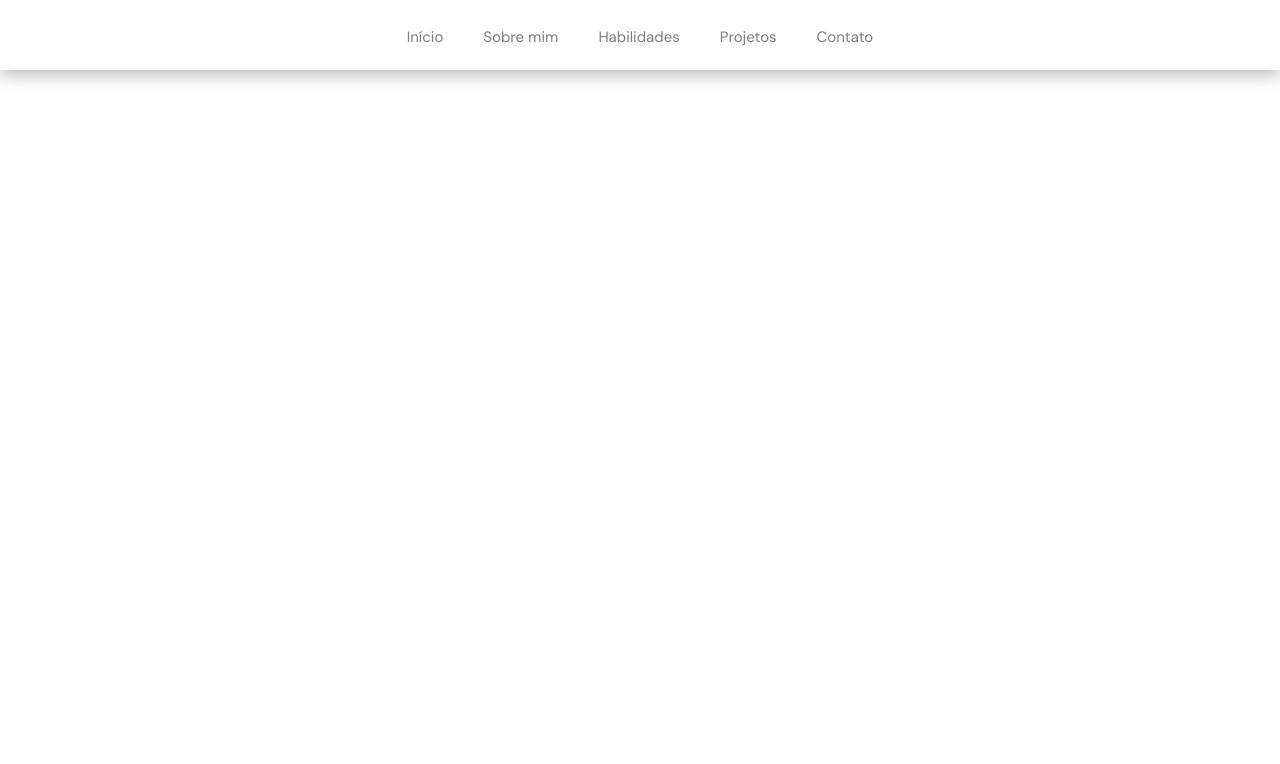
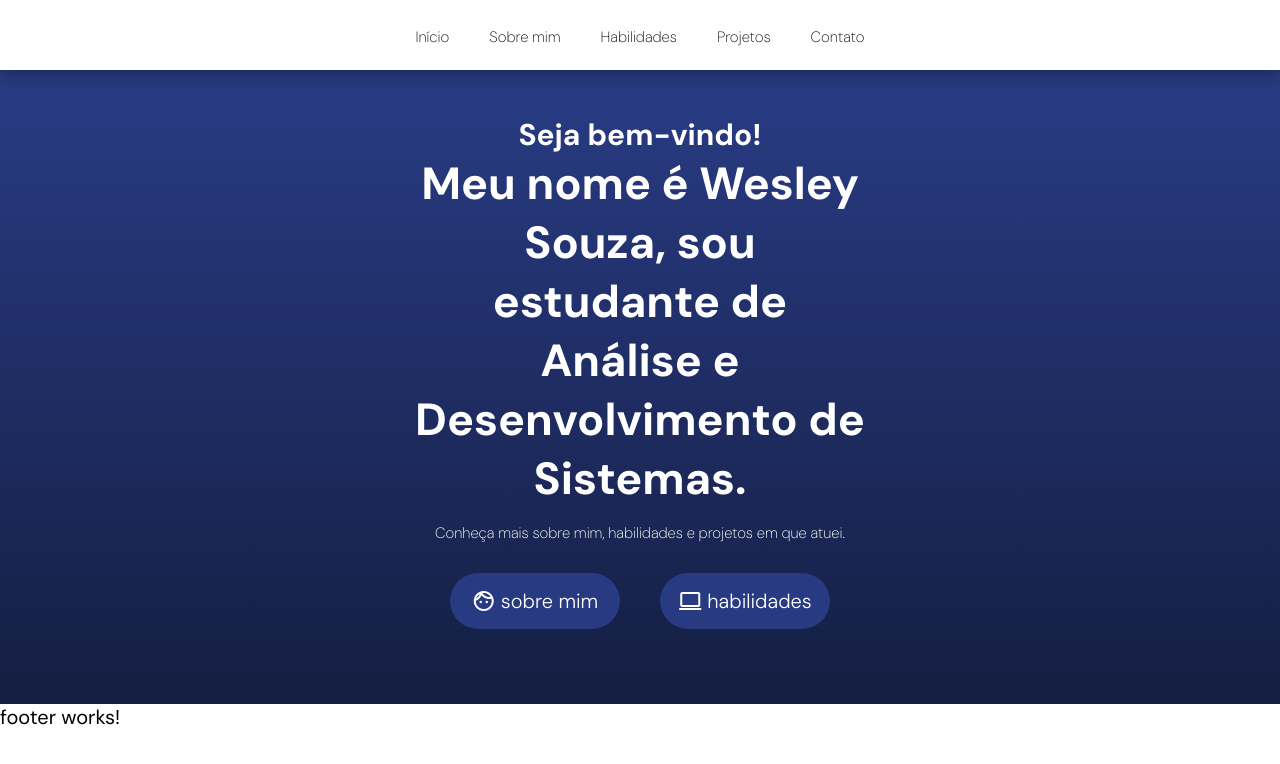
Before and after one commit to wesleysouzadev1/meu-portifolio, an Angular app: page / in a window 1280 px wide. Shown: the top 764 px of the page. Built offline with nearby package versions, Linux system fonts and the light colour scheme.

Commit message:
box banner

```diff
--- a/src/app/home/home.component.css
+++ b/src/app/home/home.component.css
@@ -0,0 +1,65 @@
+/* box banner */
+
+.banner {
+    display: flex;
+    justify-content: center;
+    background: linear-gradient(180deg, var(--color-blue-2) 15%, var(--color-blue-3)100%);
+    color: #fff;
+    padding-top: 70px;
+    text-align: center;
+}
+
+.banner .box {
+    display: flex;
+    flex-direction: column;
+    align-items: center;
+    padding: 45px 5px;
+}
+
+.banner .box .paragraph {
+    margin: 15px 0;
+    font-size: var(--font-size-5);
+    font-weight: 200;
+}
+
+.banner .box .title1 {
+    font-size: var(--font-size-3);
+}
+
+.banner .box .title2 {
+    display: block;
+    font-size: var(--font-size-1);
+    max-width: 450px;
+}
+
+.banner .box .buttons {
+    display: flex;
+    align-items: center;
+    flex-wrap: wrap;
+    margin: 15px 0;
+    width: 100%;
+    justify-content: space-evenly;
+}
+
+.banner .box .buttons a {
+    display: flex;
+    align-items: center;
+    justify-content: center;
+    padding: 15px;
+    min-width: 170px;
+    border-radius: 35px;
+    margin: 0 5px 15px;
+    font-size: var(--font-size-4);
+    font-weight: 300;
+    background: var(--color-blue-2);
+    color: #fff;
+    text-decoration: none;
+}
+
+.banner .box .buttons a:hover {
+    background: var(--color-blue-3);
+}
+
+.banner .box .buttons a i {
+    margin-right: 5px;
+}
--- a/src/app/home/home.component.html
+++ b/src/app/home/home.component.html
@@ -1 +1,31 @@
-<p>home works!</p>
+<main>
+    <section id="banner" class="banner">
+        <div class="box">
+            <h1>
+                <span class="title">Seja bem-vindo!</span>
+                <span class="title2">Meu nome é Wesley Souza, sou
+                    estudante de Análise e Desenvolvimento de
+                    Sistemas.
+                </span>
+            </h1>
+
+            <p class="paragraph">Conheça mais sobre mim, habilidades e projetos em que atuei.</p>
+
+            <div class="buttons">
+                <a href="#about">
+                    <i class="material-symbols-outlined">
+                    face
+                    </i>
+                    sobre mim
+                </a>
+
+                <a href="#skills">
+                    <i class="material-symbols-outlined">
+                        computer
+                    </i>
+                    habilidades
+                </a>
+            </div>
+        </div>
+    </section>
+</main>
--- a/src/app/menu/menu.component.css
+++ b/src/app/menu/menu.component.css
@@ -37,6 +37,7 @@
     text-decoration: none;
     font-size: var(--font-size-5);
     color: var(--color-black-1);
+    font-weight: 200;
 }
 
 nav ul li a:hover {
--- a/src/index.html
+++ b/src/index.html
@@ -14,8 +14,11 @@
     href="https://fonts.googleapis.com/css2?family=DM+Sans:ital,opsz,wght@0,9..40,100..1000;1,9..40,100..1000&display=swap"
     rel="stylesheet">
 
+
   <link rel="stylesheet"
-    href="https://fonts.googleapis.com/css2?family=Material+Symbols+Outlined:opsz,wght,FILL,GRAD@20..48,100..700,0..1,-50..200&icon_names=menu" />
+    href="https://fonts.googleapis.com/css2?family=Material+Symbols+Outlined:opsz,wght,FILL,GRAD@24,400,0,0" />
+
+
 </head>
 
 <body>
--- a/src/styles.css
+++ b/src/styles.css
@@ -24,7 +24,5 @@
 
     --color-pink-1: #f42771;
 
-    --color-black-0: #e1dddd;
-    --color-black-1: #7c7f80;
-    --color-black-4: #181818;
+    --color-black-1: #181818;
 }
```
